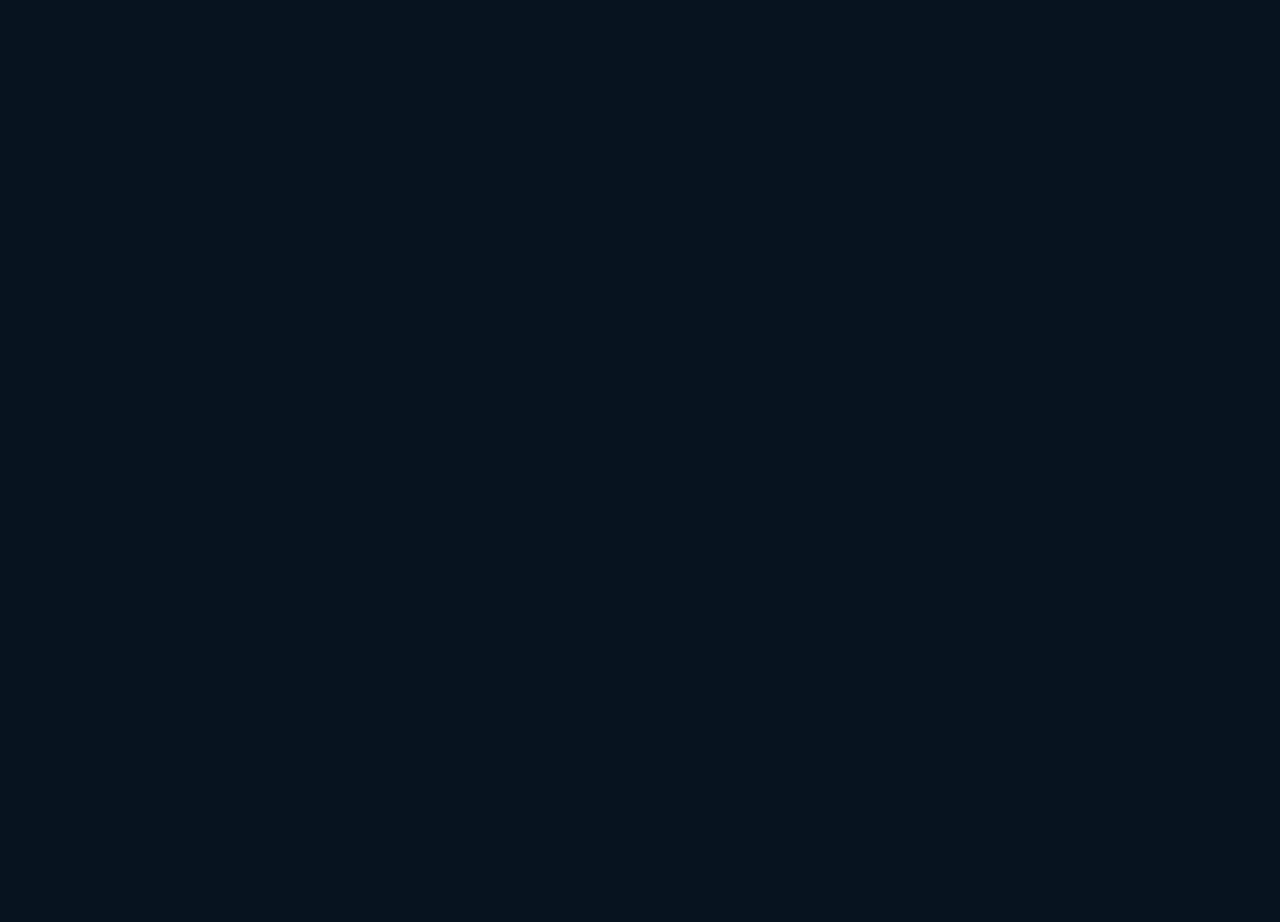
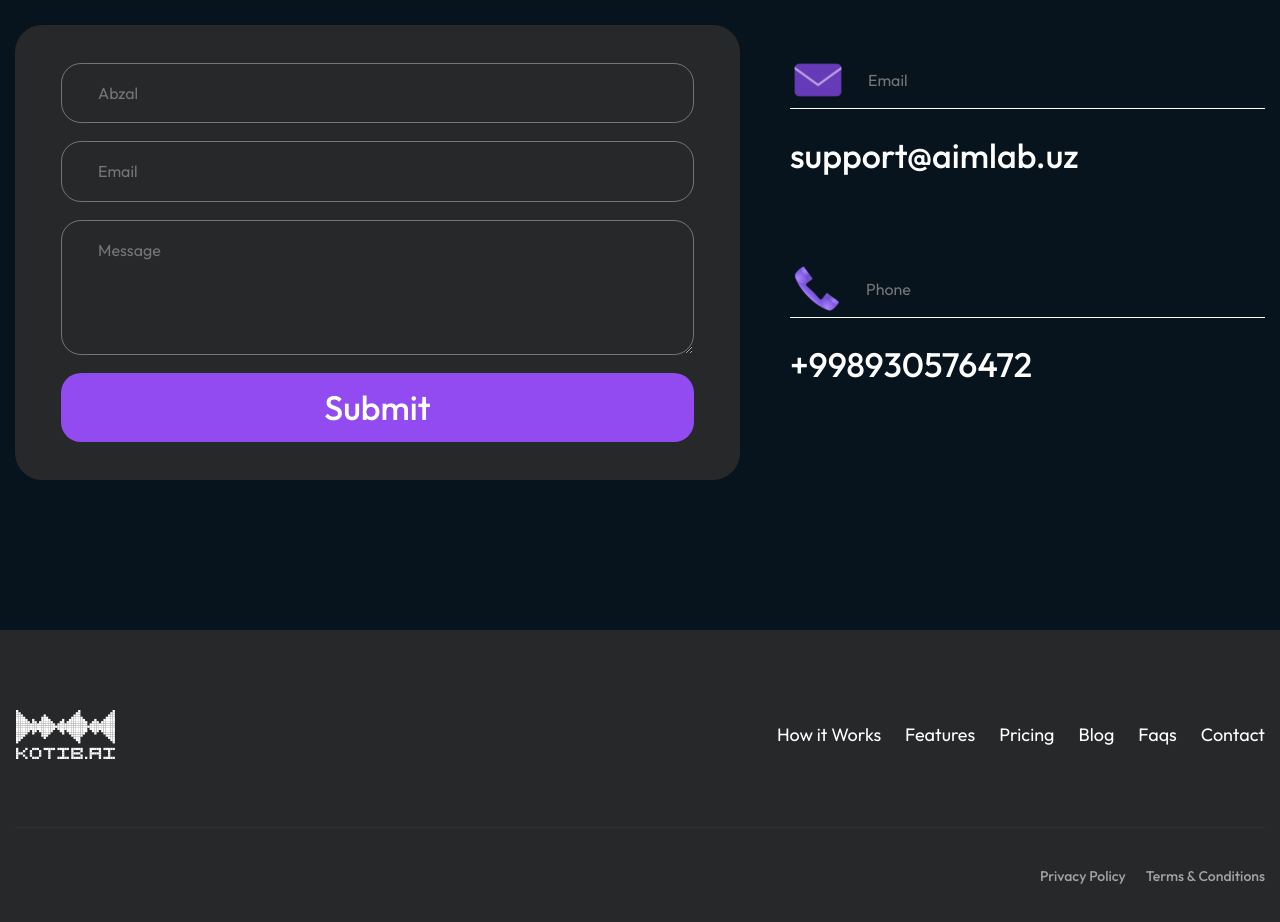
Before and after one commit to DiyorMr/izi, a React (Vite) app: page / in a window 1280 px wide. Shown: the part 7440-8362 px from the top of the page. Before the commit the page ends 7073 px from the top, so only its background shows below. Built offline with nearby package versions, Linux system fonts and the light colour scheme.

Commit message:
Add contact and footer component

```diff
--- a/src/assets/styles/base/base.scss
+++ b/src/assets/styles/base/base.scss
@@ -9,6 +9,7 @@ html,
 body {
   margin: 0;
   padding: 0;
+  scroll-behavior: smooth;
 }
 
 html {
--- a/src/components/Accordion/Accordion.scss
+++ b/src/components/Accordion/Accordion.scss
@@ -1,6 +1,6 @@
 .accordion {
   max-height: 400px;
-  margin-top: -10px;
+  margin-top: -50px;
 }
 
 .tab {
--- a/src/components/Accordion/Accordion.tsx
+++ b/src/components/Accordion/Accordion.tsx
@@ -31,7 +31,7 @@ const Accordion = () => {
       id: "rd6",
       label: "LoremLoremLoremLoremLorem?",
       content:
-        "LoremLoremLoremLoremLoremLoremLoremLoremLoremLorem LoremLoremLoremLoremLorem",
+        "LoremLoremLoremLoremLoremLoremLoremLoremLoremLorem",
     },
   ];
 
--- a/src/components/Button/Button.tsx
+++ b/src/components/Button/Button.tsx
@@ -3,7 +3,7 @@ import React from "react";
 import cls from "./Button.module.scss";
 
 interface ButtonProps {
-  className: string;
+  className?: string;
   path: string;
   text: string;
 }
--- /dev/null
+++ b/src/components/Footer/Footer.scss
@@ -0,0 +1,61 @@
+.footer {
+  background: var(--content-bg);
+  color: white;
+  text-align: center;
+  margin-top: 150px;
+  padding: 80px 0;
+
+  .footer_top {
+    display: flex;
+    justify-content: space-between;
+    align-items: center;
+    padding: 0 0 60px 0;
+
+    .logo img {
+      width: 100px;
+    }
+
+    .navLinks {
+      display: flex;
+      gap: 1.5rem;
+
+      a {
+        color: white;
+        font-size: var(--font-size-md);
+        line-height: var(--line-height-lg);
+        transition: all 0.3s;
+
+        &:hover {
+          opacity: 0.9;
+        }
+      }
+    }
+  }
+
+  .divider {
+    border: none;
+    height: 1px;
+    background: #333;
+    // margin: 1.5rem 0;
+  }
+
+  .bottomLinks {
+    display: flex;
+    justify-content: flex-end;
+    padding-top: 30px;
+    gap: 20px;
+
+    a {
+      font-size: var(--font-size-xs);
+      font-weight: 500;
+      line-height: var(--line-height-md);
+      color: #a3a3a3;
+      text-decoration: none;
+      transition: all 0.3s;
+
+      &:hover {
+        opacity: 0.9;
+      }
+    }
+  }
+}
--- /dev/null
+++ b/src/components/Footer/Footer.tsx
@@ -0,0 +1,38 @@
+import React from "react";
+import "./Footer.scss";
+
+const Footer: React.FC = () => {
+  return (
+    <footer className="footer">
+      <div className="container footer_container">
+        <div className="footer_top">
+          {/* Logo */}
+          <div className="logo">
+            <img src="/logo.svg" alt="KOTIE.AI" />
+          </div>
+
+          {/* Navigation Links */}
+          <nav className="navLinks">
+            <a href="#work-process">How it Works</a>
+            <a href="#">Features</a>
+            <a href="#plans">Pricing</a>
+            <a href="#">Blog</a>
+            <a href="#feedbacks">Faqs</a>
+            <a href="#contact">Contact</a>
+          </nav>
+        </div>
+
+        {/* Divider */}
+        <hr className="divider" />
+
+        {/* Privacy Policy & Terms */}
+        <div className="bottomLinks">
+          <a href="#">Privacy Policy</a>
+          <a href="#">Terms & Conditions</a>
+        </div>
+      </div>
+    </footer>
+  );
+};
+
+export default Footer;
--- /dev/null
+++ b/src/components/Footer/index.ts
@@ -0,0 +1 @@
+export { default } from "./Footer";
--- /dev/null
+++ b/src/components/Form/Contact.module.scss
@@ -0,0 +1,76 @@
+.contactContainer {
+  display: flex;
+  justify-content: space-between;
+  align-items: center;
+  margin-top: 120px;
+  gap: 20px;
+  width: 100%;
+
+  .formContainer {
+    background: var(--content-bg);
+    padding: 38px 46px;
+    border-radius: 27px;
+    width: 58%;
+
+    .inputWrapper {
+      margin-bottom: 18px;
+
+      .formControl {
+        width: 100%;
+        display: block;
+        outline: none;
+        background-color: transparent;
+        padding: 20px 36px;
+        color: var(--primary-color);
+        border: 1px solid #cccccc75;
+        border-radius: 20px;
+      }
+
+      textarea {
+        min-height: 135px;
+      }
+    }
+  }
+  .contactInfo {
+    width: 38%;
+    display: flex;
+    flex-direction: column;
+    gap: 1rem;
+    color: white;
+
+    .infoItem {
+      gap: 10px;
+      font-size: 16px;
+      margin-bottom: 70px;
+
+      div {
+        display: flex;
+        align-items: center;
+        gap: 7px;
+        border-bottom: 1px solid var(--primary-color);
+        margin-bottom: 27px;
+
+        input {
+          display: block;
+          width: 100%;
+          padding: 8px 15px;
+          height: 56px;
+          outline: none;
+          border: none;
+          background-color: transparent;
+        }
+      }
+
+      p {
+        color: var(--primary-color);
+        font-size: var(--font-size-lg);
+        font-weight: 500;
+        margin: 0;
+      }
+    }
+
+    hr {
+      border: 0.5px solid #333;
+    }
+  }
+}
--- /dev/null
+++ b/src/components/Form/ContactForm.tsx
@@ -0,0 +1,54 @@
+import { MailOutlined, PhoneOutlined } from "@ant-design/icons";
+
+import cls from "./Contact.module.scss";
+import Button from "../Button";
+
+const ContactForm = () => {
+  return (
+    <div className={cls.contactContainer}>
+      <div className={cls.formContainer}>
+        <form>
+          <div className={cls.inputWrapper}>
+            <input
+              className={cls.formControl}
+              type="text"
+              placeholder="Abzal"
+            />
+          </div>
+          <div className={cls.inputWrapper}>
+            <input
+              className={cls.formControl}
+              type="email"
+              placeholder="Email"
+            />
+          </div>
+          <div className={cls.inputWrapper}>
+            <textarea
+              className={cls.formControl}
+              placeholder="Message"
+            ></textarea>
+          </div>
+          <Button className="form-btn" path="#" text="Submit" />
+        </form>
+      </div>
+      <div className={cls.contactInfo}>
+        <div className={cls.infoItem}>
+          <div>
+            <img src="/email.svg" alt="Email" />
+            <input type="email" placeholder="Email" />
+          </div>
+          <p>support@aimlab.uz</p>
+        </div>
+        <div className={cls.infoItem}>
+          <div>
+            <img src="/phone.svg" alt="Phone" />
+            <input type="tel" placeholder="Phone" />
+          </div>
+          <p>+998930576472</p>
+        </div>
+      </div>
+    </div>
+  );
+};
+
+export default ContactForm;
--- /dev/null
+++ b/src/components/Form/index.ts
@@ -0,0 +1 @@
+export { default } from "./ContactForm";
--- a/src/pages/Home.scss
+++ b/src/pages/Home.scss
@@ -192,12 +192,12 @@
 
 /* FAQ section */
 .faq {
-  margin: 100px 0;
+  margin-top: 100px;
 
   .faq_container {
     display: flex;
     align-items: center;
-    min-height: 467px;
+    min-height: 500px;
     padding: 20px 40px;
     gap: 60px;
     border-radius: 20px;
@@ -207,3 +207,32 @@
     @include section-info;
   }
 }
+
+/* Contact section */
+.contact {
+  margin-top: 100px;
+
+  .contact_container {
+    display: flex;
+    flex-direction: column;
+    align-items: center;
+
+    .contact_content {
+      @include section-info;
+      text-align: center;
+
+      .section-info_title {
+        margin-bottom: 25px;
+      }
+    }
+
+    .form-btn {
+      display: block;
+      text-align: center;
+      border-radius: 20px;
+      padding-top: 25px;
+      padding-bottom: 25px;
+      font-size: var(--font-size-lg)
+    }
+  }
+}
--- a/src/pages/Home.tsx
+++ b/src/pages/Home.tsx
@@ -7,6 +7,8 @@ import WorkProcessContentItem from "@/components/WorkProcessContentItem";
 import PlansCard from "@/components/PlansCard";
 import CustomerStories from "@/components/CustomerStories";
 import Accordion from "@/components/Accordion";
+import ContactForm from "@/components/Form";
+import Footer from "@/components/Footer";
 
 const Home = () => {
   return (
@@ -123,7 +125,7 @@ const Home = () => {
         </section>
 
         {/* Plans section */}
-        <section className="plans">
+        <section className="plans" id="plans">
           <div className="container">
             <div className="plans_content">
               <h2 className="section-info_title">
@@ -197,7 +199,25 @@ const Home = () => {
             <Accordion />
           </div>
         </section>
+
+        {/* Contact section */}
+        <section className="contact" id="contact">
+          <div className="container contact_container">
+            <div className="contact_content">
+              <h2 className="section-info_title">
+                Let’s get in
+                <span className="section-info_subtitle"> touch</span>
+              </h2>
+              <p className="section-info_text">
+                LoremLoremLoremLoremLoremLoremLoremLoremLoremLo
+                remLoremLoremLoremLoremLoremLoremLoremLoremLorem
+              </p>
+            </div>
+            <ContactForm />
+          </div>
+        </section>
       </main>
+      <Footer />
     </>
   );
 };
```
Also changed, not shown: public/email.svg (added), public/phone.svg (added).
